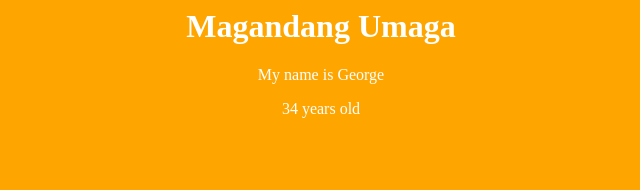
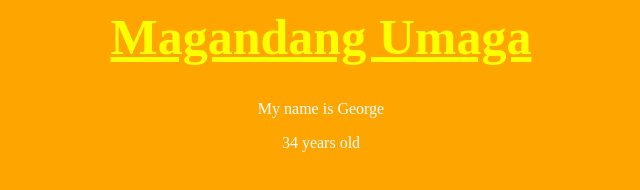
Before and after one commit to thomasandrei1991/webtuts, a plain HTML site: page inde2.html in a window 1280 px wide. Shown: the whole page, without its empty margins (319-959 px from the left). Drawn offline with Linux system fonts and the light colour scheme.

Commit message:
All changed

```diff
--- a/inde2.html
+++ b/inde2.html
@@ -3,7 +3,7 @@
     <meta charset="UTF-8">
     <meta name="viewport" content="width=device-width, initial-scale=1.0">
     <link rel="stylesheet" href="style2.css">
-    <title>Fonts</title>
+    <title>Introduction</title>
 </head>
 <body>
     <h1>Magandang Umaga</h1>
--- a/style2.css
+++ b/style2.css
@@ -3,3 +3,8 @@ body{
     text-align: center;
     color: white;
 }
+h1{
+    font-size: 50px;
+    text-decoration: underline;
+    color: yellow;
+}
```
